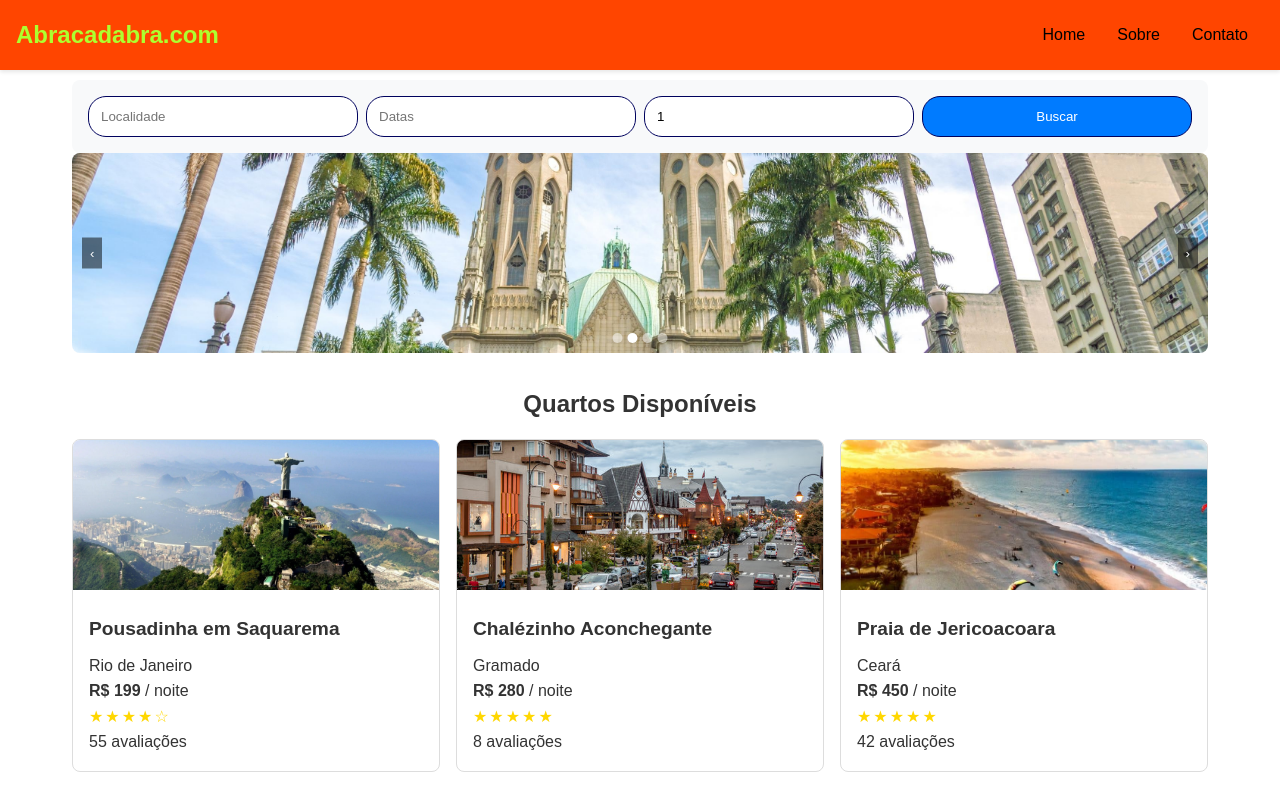
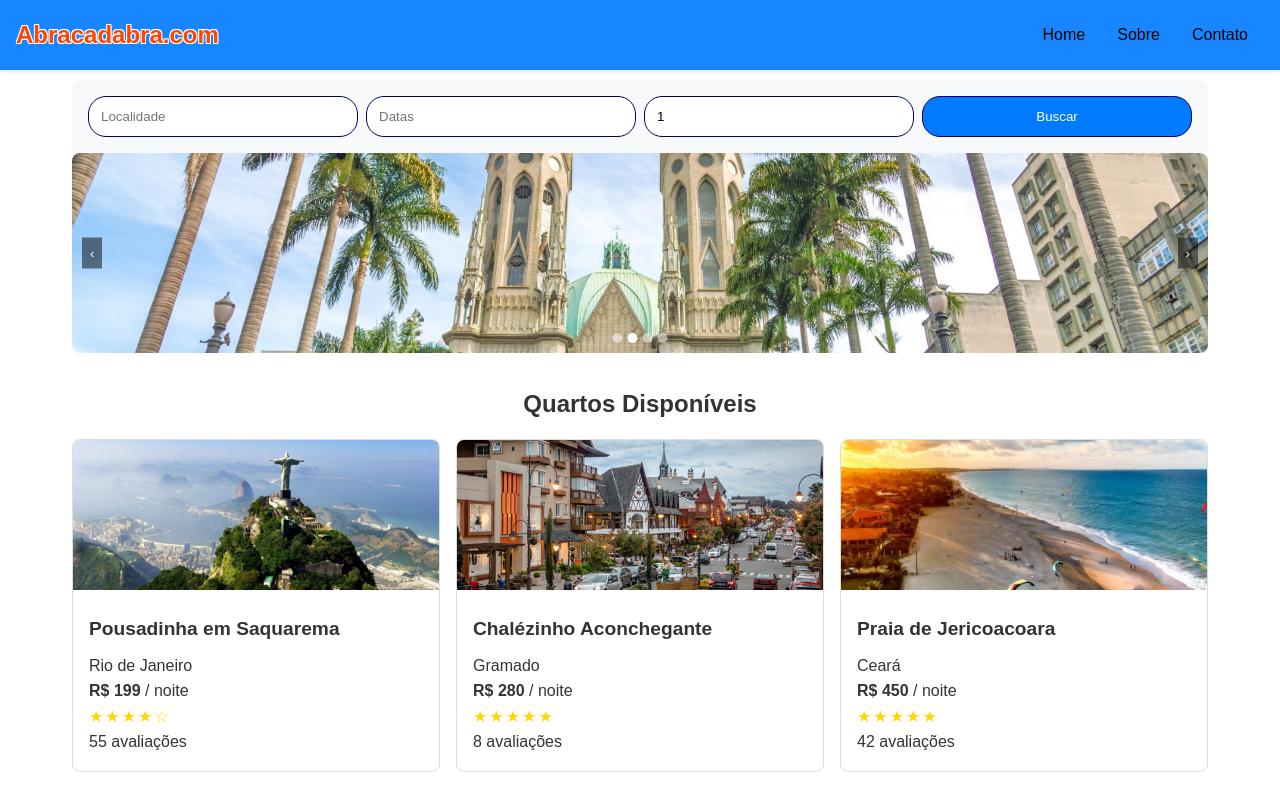
Before and after one commit to bepeemi/abracadabra-app, a React (Vite) app: page / in a window 1280 px wide. Shown: the top 786 px of the page. Built offline with nearby package versions, Linux system fonts and the light colour scheme; grey boxes are pictures that could not be loaded.

Commit message:
Feat: Davi alterando cor do Header e adicionando contorno branco ao nome do site

```diff
--- a/src/components/Header/Header.module.css
+++ b/src/components/Header/Header.module.css
@@ -2,7 +2,7 @@
   position: fixed;
   top: 0;
   width: 100%;
-  background: orangered;
+  background: rgb(24, 135, 255);
   padding: 16px;
   display: flex;
   justify-content: space-between;
@@ -14,7 +14,12 @@
 /* Logo/Titulo da pagina */
 .logo h1 {
   font-size: 1.5rem;
-  color: greenyellow;
+  color: rgb(255, 69, 0);
+  text-shadow:
+    -1px -1px 0 #fff,
+     1px -1px 0 #fff,
+    -1px  1px 0 #fff,
+     1px  1px 0 #fff;
 }
 
 /* Botão hamburguer no mobile */
```
